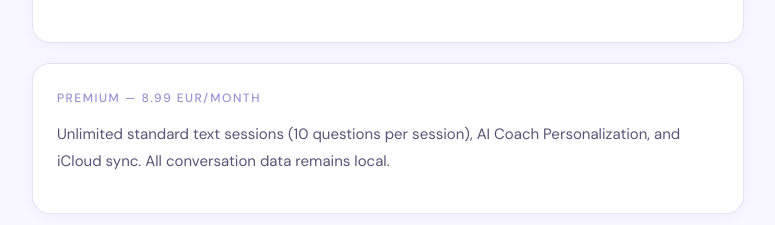
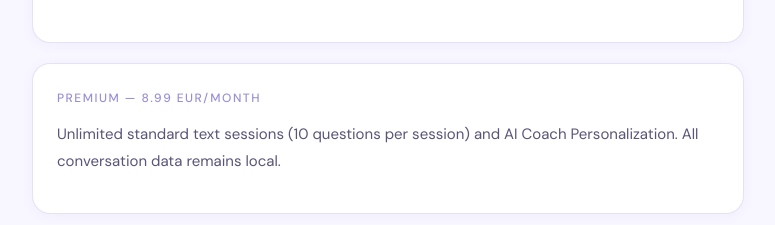
Before and after one commit to moodshift-coach/moodshift-privacy, a plain HTML site: page index.html in a window 1280 px wide. Shown: the part 3080-3305 px from the top of the page, without its empty margins (252-1027 px from the left). Drawn offline with Linux system fonts and the light colour scheme.

Commit message:
Update index.html
iCloud - sub-Premium

```diff
--- a/index.html
+++ b/index.html
@@ -240,7 +240,7 @@
     </div>
     <div class="block">
       <span class="block-title">Premium — 8.99 EUR/month</span>
-      <p>Unlimited standard text sessions (10 questions per session), AI Coach Personalization, and iCloud sync. All conversation data remains local.</p>
+      <p>Unlimited standard text sessions (10 questions per session) and AI Coach Personalization. All conversation data remains local.</p>
     </div>
     <div class="block">
       <span class="block-title">Voice AI — 19.99 EUR/month</span>
```
